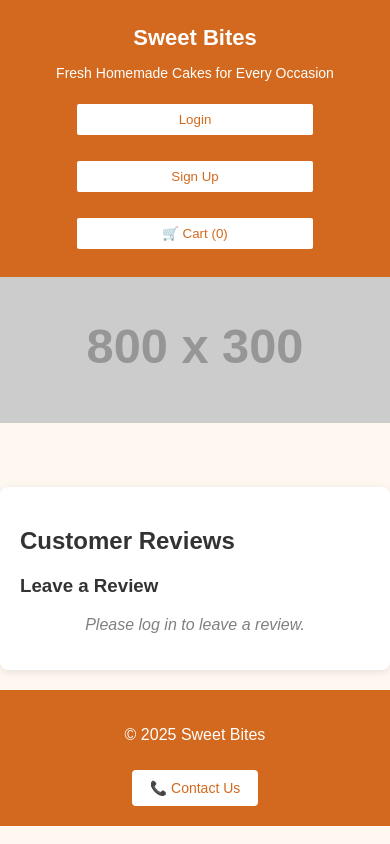
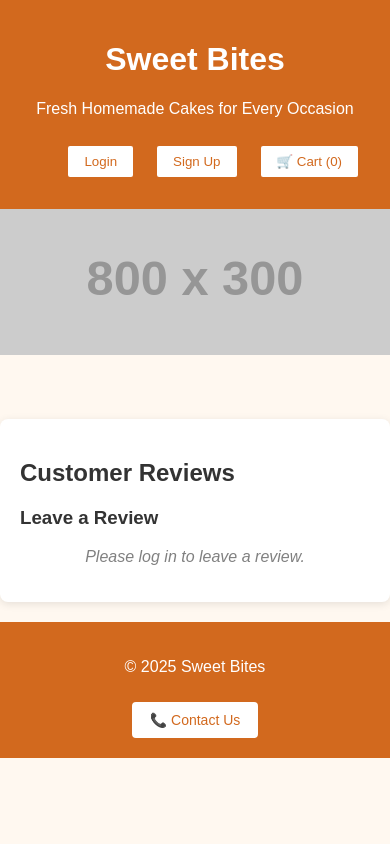
Before and after one commit to Ravikumar162001/cake-shop, a website: page index.html in a window 390 px wide. Drawn offline with nearby package versions, Linux system fonts and the light colour scheme; no server answers; placeholder pictures from the web are drawn by us.

```diff
--- a/index.html
+++ b/index.html
@@ -23,6 +23,7 @@
     }
 
     .auth-buttons-header button {
+      margin-left: 10px;
       padding: 8px 16px;
       background-color: #fff;
       color: #d2691e;
@@ -118,41 +119,6 @@
       padding: 8px 14px;
       border-radius: 4px;
       cursor: pointer;
-  }
-
-  /* 📱 Mobile Responsiveness */
-  @media (max-width: 600px) {
-    .auth-buttons-header {
-      flex-direction: column;
-      align-items: center;
-      justify-content: center;
-      margin: 10px 0;
-      padding: 0 15px;
-    }
-
-    .auth-buttons-header button,
-    .admin-button {
-      width: 100%;
-      max-width: 240px;
-      margin: 6px 0;
-    }
-
-    header {
-      padding-top: 20px;
-      padding-bottom: 10px;
-      text-align: center;
-    }
-
-    header h1 {
-      font-size: 22px;
-      margin: 5px 0;
-    }
-
-    header p {
-      font-size: 14px;
-      padding: 0 10px;
-      margin-bottom: 15px;
-    }
     }
 </style>
 
```
Lines whose indentation alone changed are shown as unchanged.
